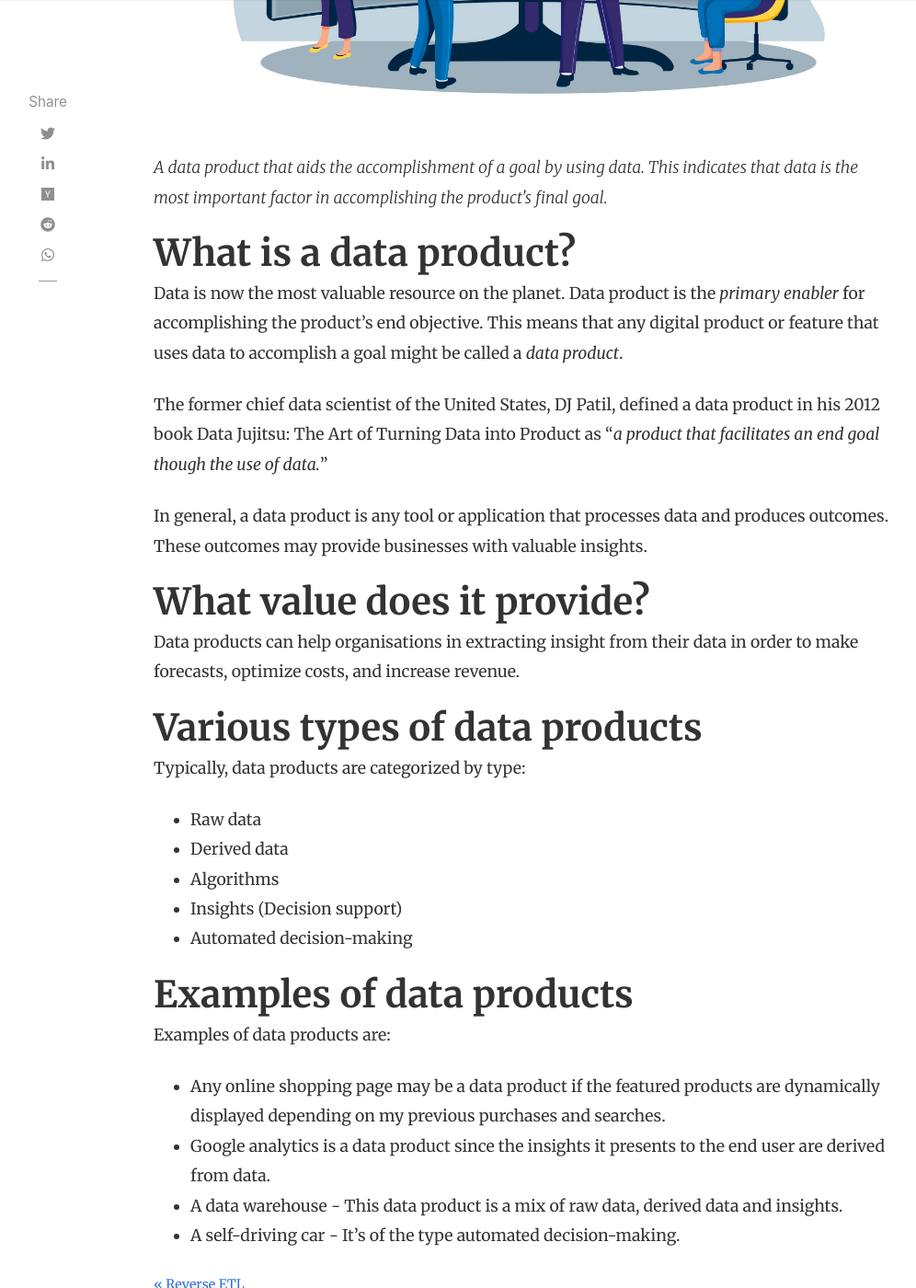
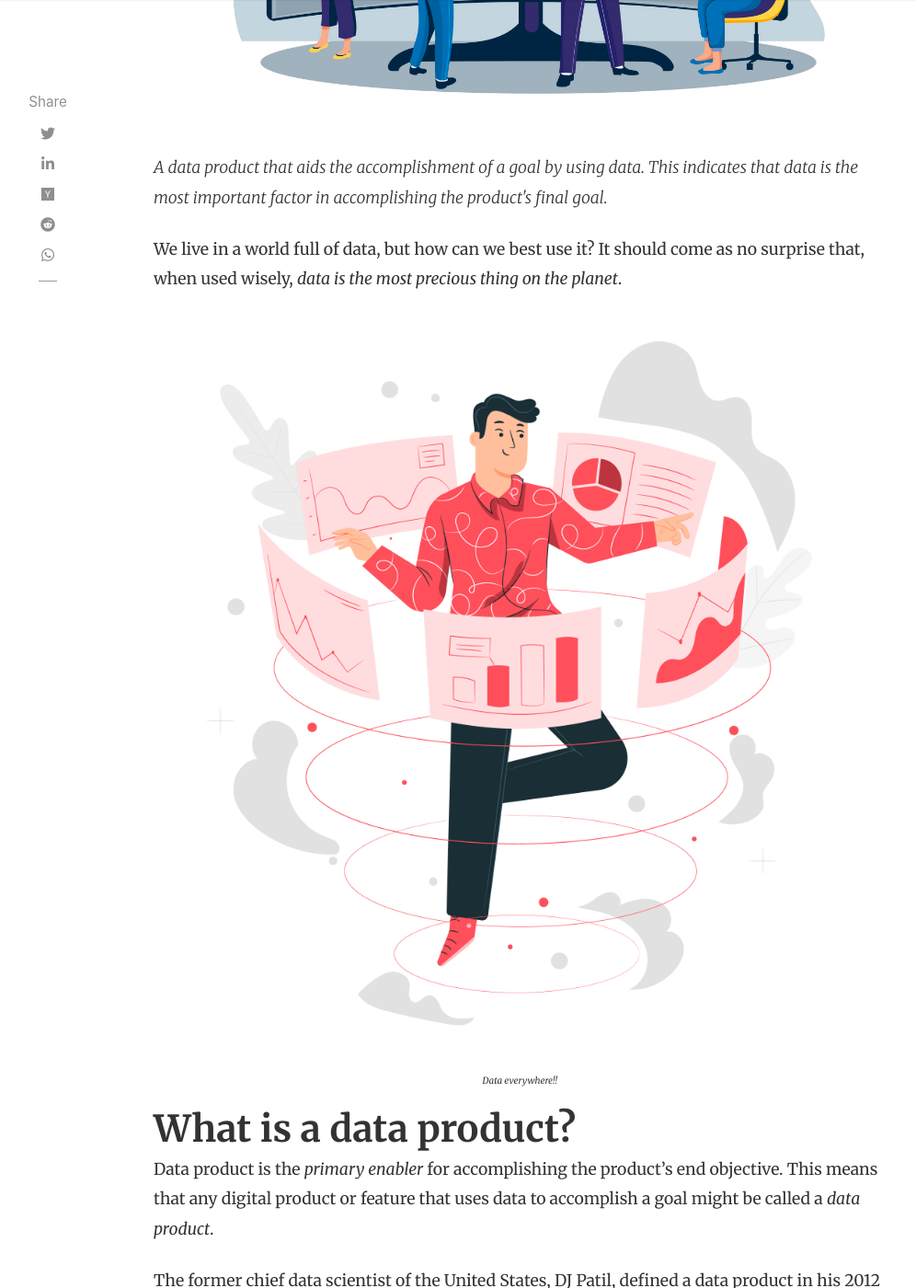
Before and after one commit to SenthilNayagan/senthilnayagan.github.io, a Jekyll site: the page built from _posts/data-management/data-engineering/concepts/2022-08-02-data-product.markdown, in a window 1280 px wide and 1400 px high, scrolled down 851 px. Shown: the whole window at 92% size, without its empty margins (118-1114 px from the left). Built offline with Jekyll 4.4.1, drawn with Linux system fonts in a browser that asks for light colours; nearby versions of some CDN libraries; comment, search, counter and statistics services are not loaded.

Commit message:
Content updated

```diff
--- a/_posts/data-management/data-engineering/concepts/2022-08-02-data-product.markdown
+++ b/_posts/data-management/data-engineering/concepts/2022-08-02-data-product.markdown
@@ -12,8 +12,14 @@ featured: false
 hidden: false
 ---
 
+We live in a world full of data, but how can we best use it? It should come as no surprise that, when used wisely, *data is the most precious thing on the planet*.
+
+|![Worlf full of data!](/assets/images/posts/world-full-of-data.jpg)|
+|:-:|
+|<sub><sup>*Data everywhere!!*</sup></sub>|<br/><br/>
+
 # What is a data product?
-Data is now the most valuable resource on the planet. Data product is the *primary enabler* for accomplishing the product's end objective. This means that any digital product or feature that uses data to accomplish a goal might be called a *data product*.
+Data product is the *primary enabler* for accomplishing the product's end objective. This means that any digital product or feature that uses data to accomplish a goal might be called a *data product*.
 
 The former chief data scientist of the United States, DJ Patil, defined a data product in his 2012 book Data Jujitsu: The Art of Turning Data into Product as "*a product that facilitates an end goal though the use of data.*"
 
```
Also changed, not shown: assets/images/posts/world-full-of-data.jpg (added).
